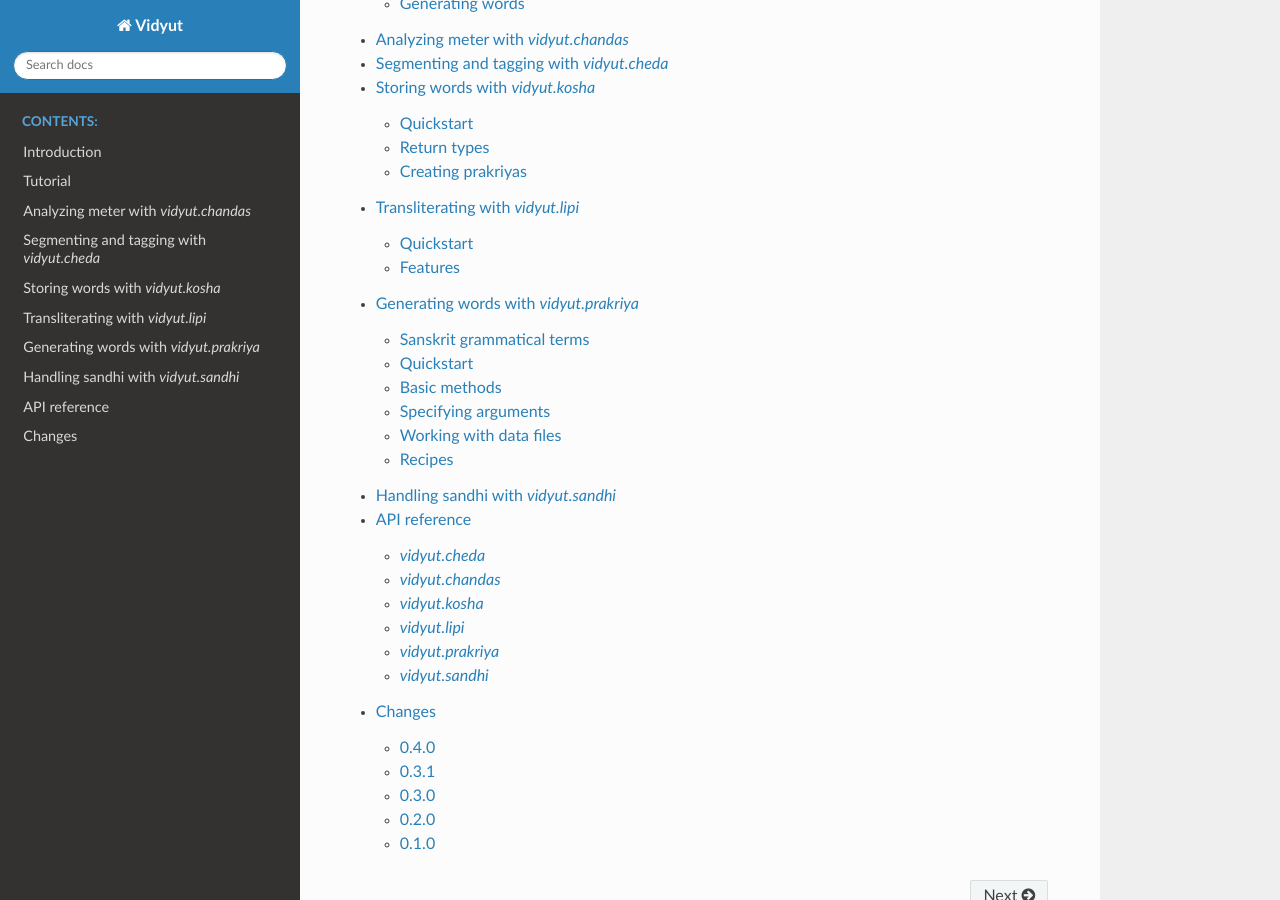
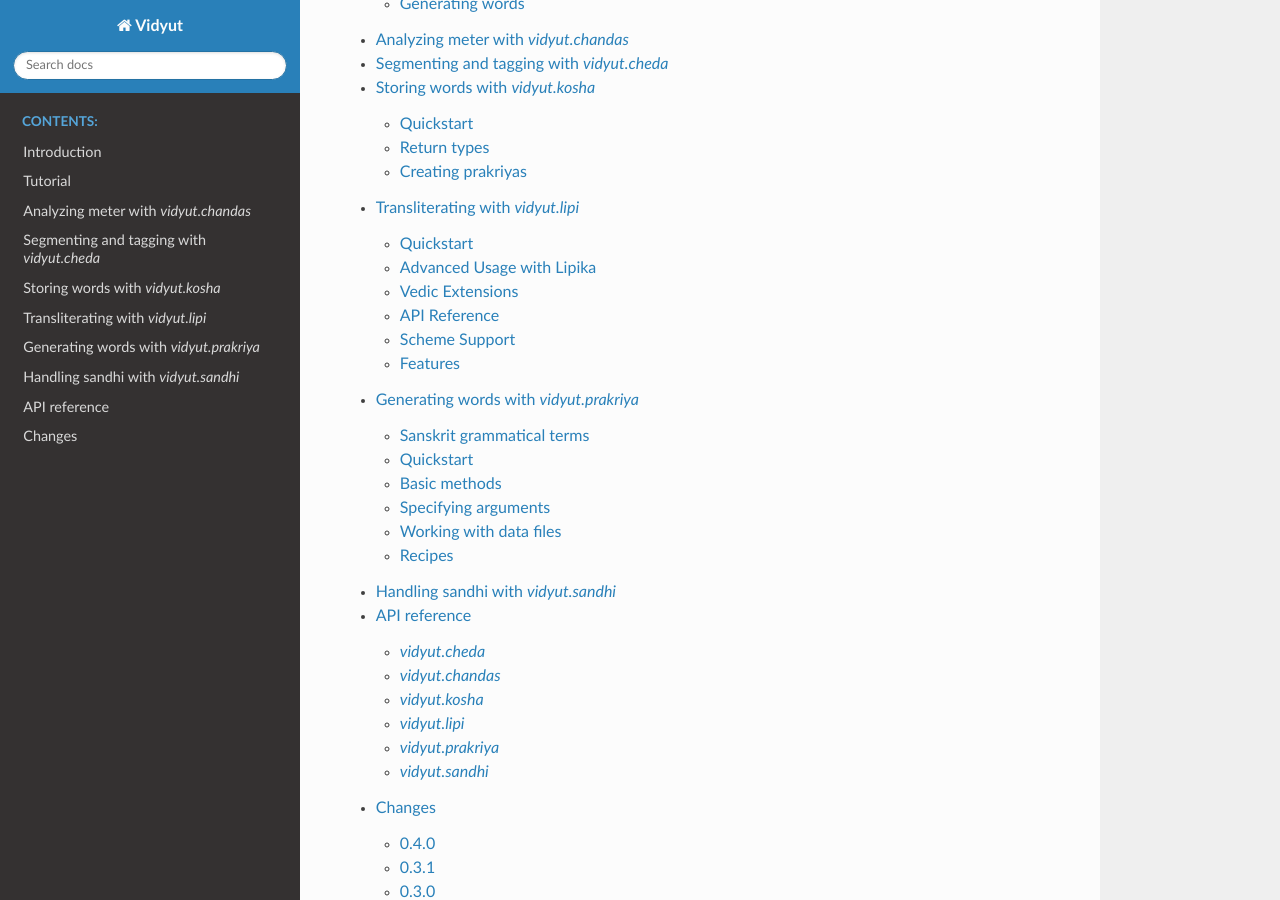
Before and after one commit to ambuda-org/vidyut, a Sphinx documentation site: the page built from bindings-python/vidyut/docs/source/index.rst, in a window 1280 px wide and 900 px high, scrolled down 951 px. Built offline with Sphinx 7.4.7 and the Read the Docs theme 3.1.0, drawn with Linux system fonts in a browser that asks for light colours; part of the change alters nothing that is shown.

Commit message:
docs: Update documentation for Vedic extensions
- Add Vedic Extensions section to main README with usage examples
- Document PyLipika class and extension methods in Python docs
- Add Features section to Python bindings README
- Cover all four Vedic traditions and accent preservation
- Include round-trip transliteration examples

🤖 Generated with [Claude Code](https://claude.ai/code)

Co-Authored-By: Claude <noreply@anthropic.com>

```diff
--- a/bindings-python/vidyut/docs/source/lipi.rst
+++ b/bindings-python/vidyut/docs/source/lipi.rst
@@ -48,6 +48,104 @@ If the input scheme is not known, you can use :func:`detect` to guess it:
     assert source == Scheme.HarvardKyoto
 
     output = transliterate(text, source, Scheme.Devanagari)
+
+Advanced Usage with Lipika
+---------------------------
+
+For more complex transliteration needs, especially when working with Vedic texts
+that require accent preservation, you can use the :class:`Lipika` class directly:
+
+.. testcode::
+
+    from vidyut.lipi import Lipika, Scheme
+
+    # Create a Lipika instance for advanced transliteration
+    lipika = Lipika()
+
+    # Basic transliteration works the same way
+    text = "saMskRtam"
+    result = lipika.transliterate(text, Scheme.HarvardKyoto, Scheme.Devanagari)
+    print(result)
+
+Output:
+
+.. testoutput::
+
+    संस्कृतम्
+
+Vedic Extensions
+----------------
+
+The :class:`Lipika` class supports Vedic extensions that preserve accent marks
+(udātta, anudātta, svarita) across all supported scripts. This is essential for
+accurate Vedic text processing:
+
+.. testcode::
+
+    from vidyut.lipi import Lipika, Scheme
+
+    # Create a Lipika instance with Rigveda Shakala extension
+    lipika = Lipika()
+    lipika.with_rigveda_extension()
+
+    # Transliterate Vedic text with accents
+    # = represents udātta (raised tone), _ represents anudātta (lowered tone)
+    verse = "agni=mI_le puro=hitam"
+    devanagari = lipika.transliterate(verse, Scheme.HarvardKyoto, Scheme.Devanagari)
+    print(devanagari)
+
+    # Accents are preserved through round-trip transliteration
+    back = lipika.transliterate(devanagari, Scheme.Devanagari, Scheme.HarvardKyoto)
+    print(back)
+
+Output:
+
+.. testoutput::
+
+    अग्नि॑मी॒ले पुरो॑हितम्
+    agni=mI_le puro=hitam
+
+Available Vedic Extensions
+~~~~~~~~~~~~~~~~~~~~~~~~~~
+
+The following Vedic traditions are supported, each with their own accent notation:
+
+.. testcode::
+
+    from vidyut.lipi import Lipika
+
+    lipika = Lipika()
+
+    # Rigveda Shakala tradition
+    lipika.with_rigveda_extension()
+
+    # Taittiriya Yajurveda tradition
+    lipika.with_yajurveda_extension()
+
+    # Samaveda Kauthuma tradition
+    lipika.with_samaveda_extension()
+
+    # Atharvaveda Saunaka tradition
+    lipika.with_atharvaveda_extension()
+
+Each extension configures the transliterator to properly handle the accent
+notation system used by that particular Vedic tradition. The accents are
+preserved across all supported scripts including:
+
+- All modern Indic scripts (Devanagari, Bengali, Tamil, Telugu, etc.)
+- Historical scripts (Brahmi, Grantha, Sharada, etc.)
+- Roman transliteration schemes (IAST, Harvard-Kyoto, ISO 15919, etc.)
+
+API Reference
+-------------
+
+.. autoclass:: vidyut.lipi.Lipika
+   :members:
+   :undoc-members:
+   :show-inheritance:
+
+Scheme Support
+--------------
 
 `vidyut.lipi` supports a wide variety of transliteration schemes. For example:
 
```
Also changed, not shown: bindings-python/README.md, vidyut-lipi/README.md.
